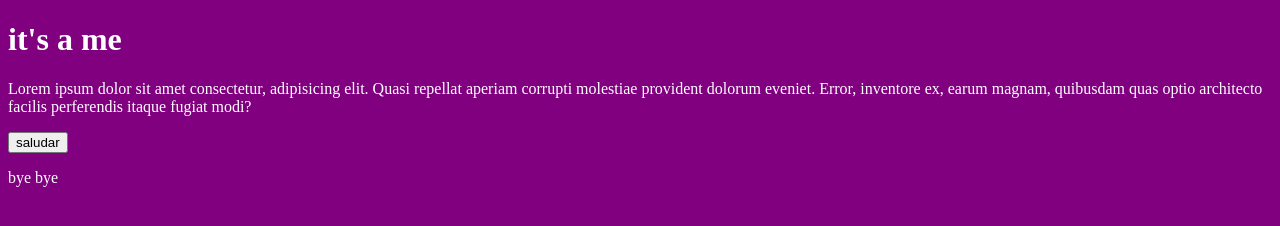
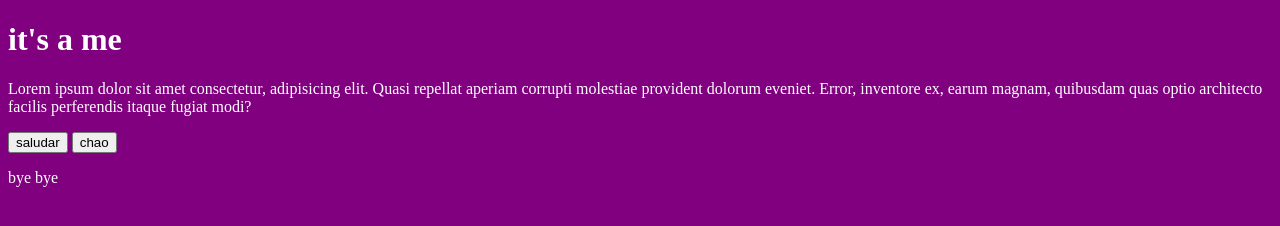
Before and after one commit to DGjoaquin/probando-git, a plain HTML site: page index.html in a window 1280 px wide. Drawn offline with Linux system fonts and the light colour scheme.

Commit message:
chao
se agrego un segundo boton que dice chao

```diff
--- a/assets/js/script.js
+++ b/assets/js/script.js
@@ -1,3 +1,6 @@
 function saludar(){
     alert("hola");
 }
+function chao(){
+    alert("chao");
+}
--- a/index.html
+++ b/index.html
@@ -11,6 +11,7 @@
     <h1>it's a me</h1>
     <p>Lorem ipsum dolor sit amet consectetur, adipisicing elit. Quasi repellat aperiam corrupti molestiae provident dolorum eveniet. Error, inventore ex, earum magnam, quibusdam quas optio architecto facilis perferendis itaque fugiat modi?</p>
     <button onclick="saludar()">saludar</button>
+    <button onclick="chao()">chao</button>
     <p>bye bye</p>
 </body>
 </html>
```
